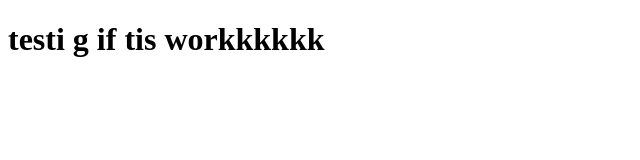
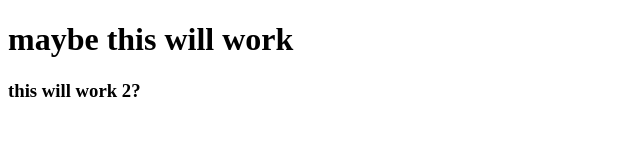
Before and after one commit to k7ler07/git_test, a plain HTML site: page html-boilerplate/index.html in a window 1280 px wide. Shown: the whole page, without its empty margins (0-640 px from the left). Drawn offline with Linux system fonts and the light colour scheme.

Commit message:
html-boilerplate/

```diff
--- a/html-boilerplate/index.html
+++ b/html-boilerplate/index.html
@@ -1,12 +1,30 @@
 <!DOCTYPE html>
 <html lang="en">
- <head>
-     <meta charset="UTF-8">
-     <title>testing if this work</title>
 
- </head>
+<html>
 
- <body>
-    <h1>testi g if tis workkkkkk</h1>
- </body>
+<head>
+    <meta charset="utf-8">
+    <title>test title</title>
+
+
+</head>
+
+<body>
+    <h1>
+        maybe this will work
+    </h1>
+
+    <h3>
+        this will work 2?
+    </h3>
+
+
+
+
+</body>
+
+
+
+
 </html>
```
Also changed, not shown: html-boilerplate/123123.html (added, +28 -0 lines).
